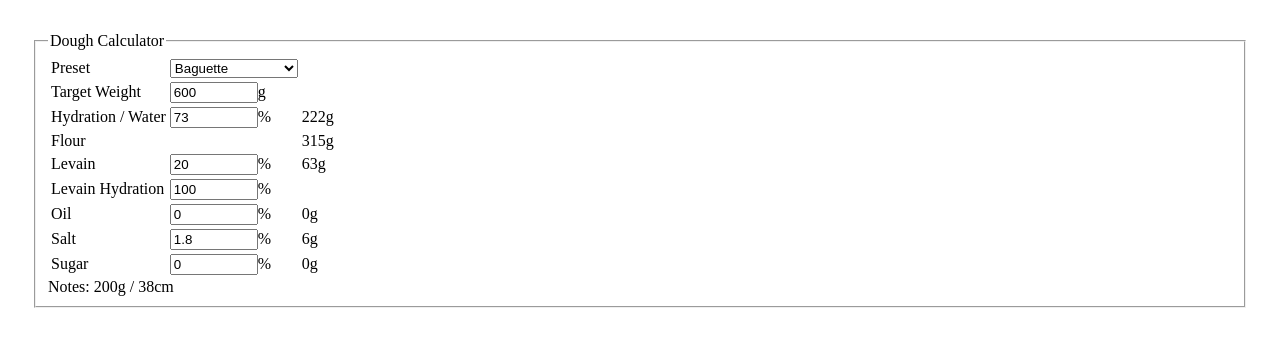
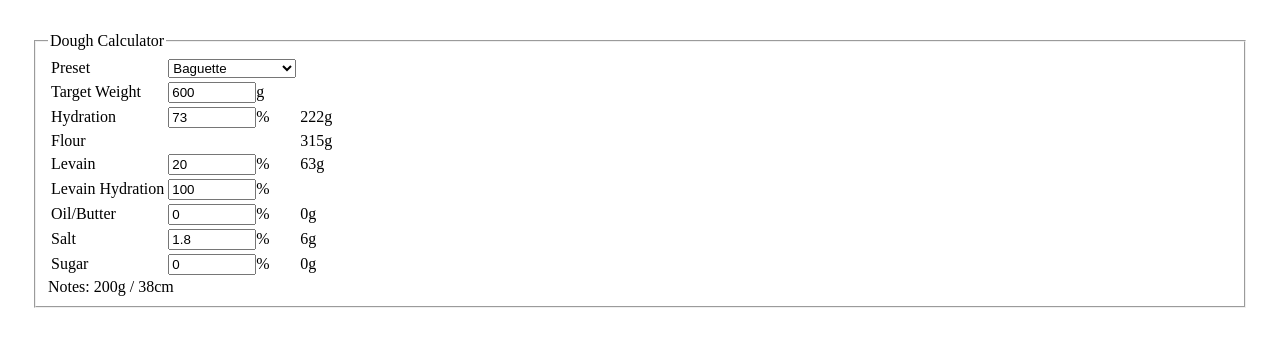
Before and after one commit to akiroz/akiroz.github.io, a plain HTML site: page bake/index.html in a window 1280 px wide. Drawn offline with Linux system fonts and the light colour scheme.

Commit message:
bake: rename fields

```diff
--- a/bake/index.html
+++ b/bake/index.html
@@ -37,7 +37,7 @@
                     <td><input type="number">g</td>
                 </tr>
                 <tr id="hydration">
-                    <td>Hydration / Water</td>
+                    <td>Hydration</td>
                     <td><input type="number" min="1" max="100">%</td>
                     <td></td>
                 </tr>
@@ -57,7 +57,7 @@
                     <td></td>
                 </tr>
                 <tr id="oil">
-                    <td>Oil</td>
+                    <td>Oil/Butter</td>
                     <td><input type="number">%</td>
                     <td></td>
                 </tr>
```
